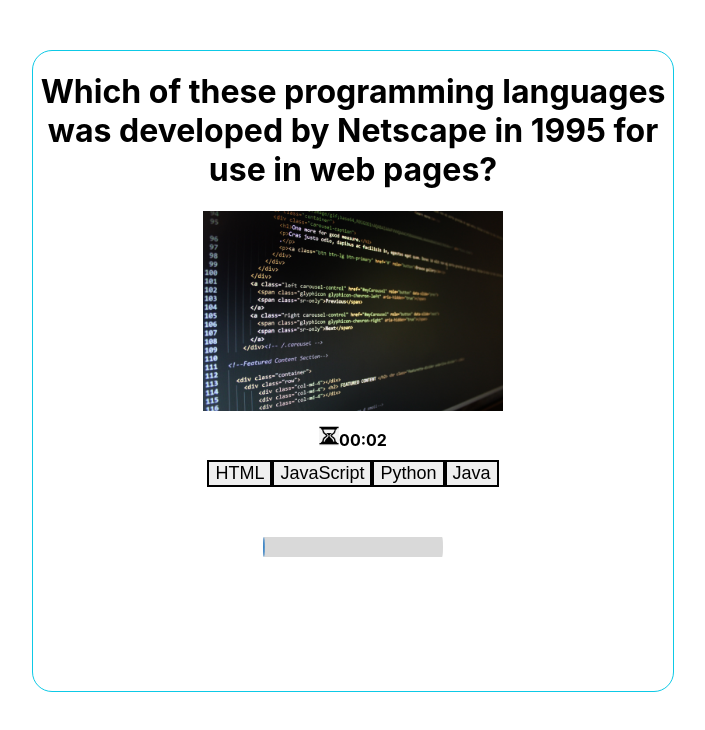
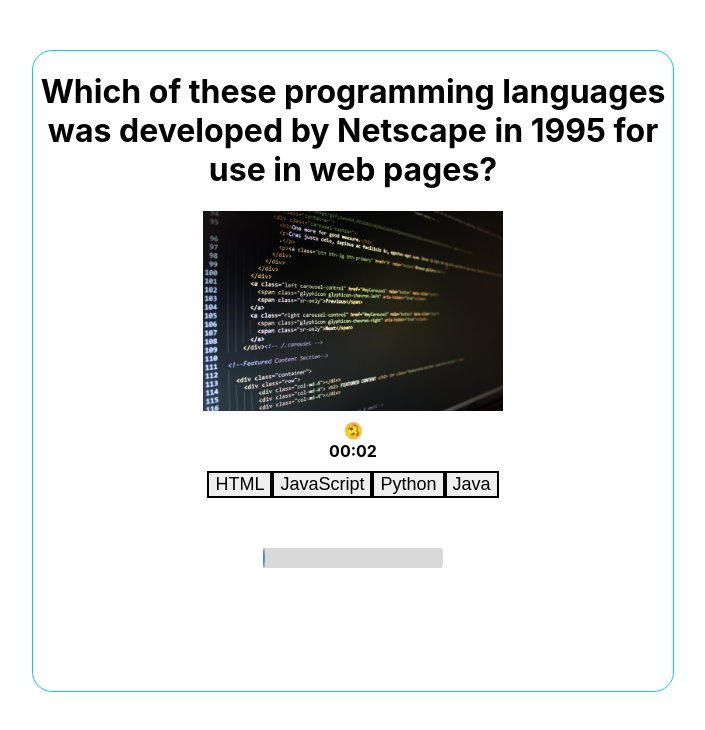
Before and after one commit to Technigo/project-redux-quiz-old, a React (Create React App) app: page / in a window 1280 px wide. Both pictures are taken after a click on the button "LETS GET STARTED!". Shown: the top 730 px of the page, without its empty margins (278-983 px from the left). Built offline with nearby package versions, Linux system fonts and the light colour scheme.

Commit message:
added keyframe to timer

```diff
--- a/src/components/timer/Timer.js
+++ b/src/components/timer/Timer.js
@@ -1,6 +1,7 @@
 import React, { useState, useEffect } from 'react';
 import styled from 'styled-components'
 import IconImg from 'assets/hourglass.jpeg'
+import Rotate from './TimerAni'
 
 export const Timer = () => {
   const [seconds, setSeconds] = useState(0);
@@ -18,7 +19,7 @@ export const Timer = () => {
 
   return (
     <TimerStyle>
-      <Icon src={IconImg} alt="timer-icon" />
+      <Rotate> <Icon src={IconImg} alt="timer-icon" /></Rotate>
       {minutes < 10 ? `0${minutes}` : minutes}:
       {remainingSeconds < 10 ? `0${remainingSeconds}` : remainingSeconds}
     </TimerStyle>
--- /dev/null
+++ b/src/components/timer/TimerAni.js
@@ -0,0 +1,19 @@
+import React from 'react'
+import styled, { keyframes } from 'styled-components'
+
+const InfiniteRotate = () => {
+  return (
+    <Rotate>🥴</Rotate>
+  )
+}
+
+const rotate = keyframes`
+to {
+    transform: rotate(360deg);
+}
+`
+const Rotate = styled.div`
+animation: ${rotate} 4s linear infinite;
+`
+
+export default InfiniteRotate
```
